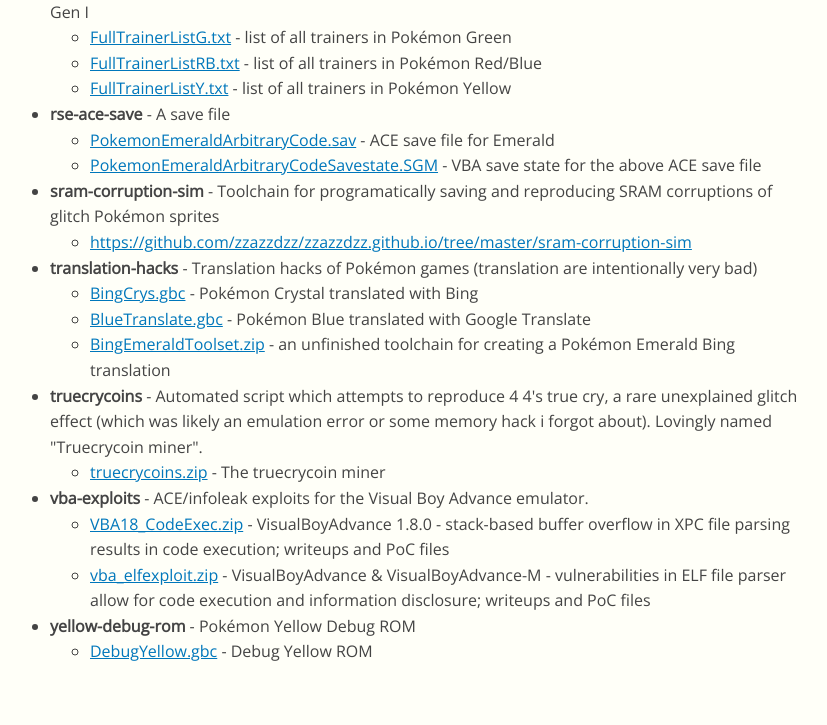
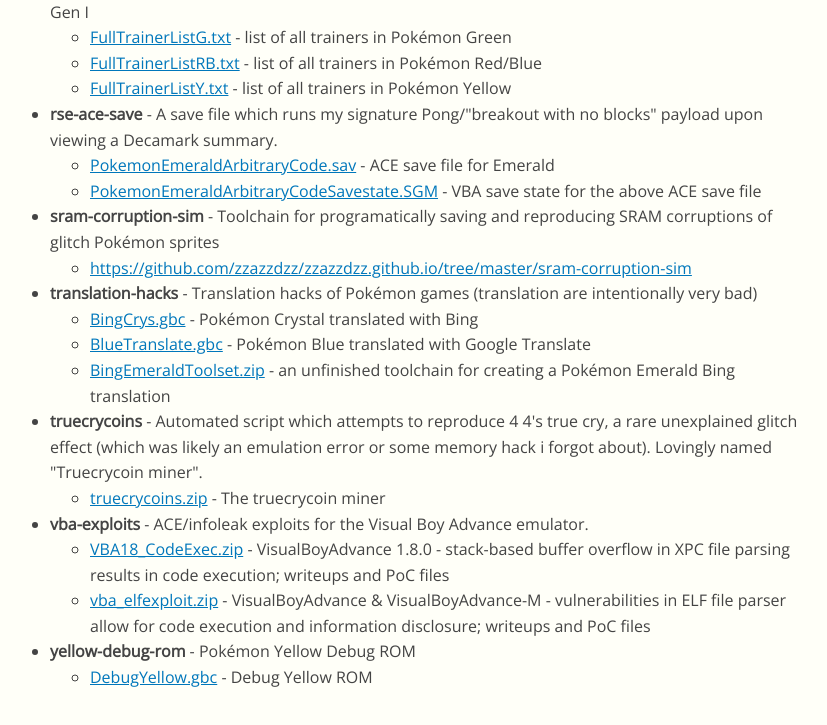
Before and after one commit to zzazzdzz/zzazzdzz.github.io, a plain HTML site: page index.html in a window 1280 px wide. Shown: the part 1375-2100 px from the top of the page, without its empty margins (230-1057 px from the left). Drawn offline with nearby package versions, Linux system fonts and the light colour scheme.

Commit message:
give rse-ace-save a better description :^)

```diff
--- a/index.html
+++ b/index.html
@@ -124,7 +124,7 @@
 			<li><a href='rby-trainer-lists/FullTrainerListY.txt'>FullTrainerListY.txt</a> - list of all trainers in Pok&eacute;mon Yellow</li>
 		</ul>
 	</li>
-	<li><b>rse-ace-save</b> - A save file
+	<li><b>rse-ace-save</b> - A save file which runs my signature Pong/"breakout with no blocks" payload upon viewing a Decamark summary.
 		<ul>
 			<li><a href='rse-ace-save/PokemonEmeraldArbitraryCode.sav'>PokemonEmeraldArbitraryCode.sav</a> - ACE save file for Emerald</li>
 			<li><a href='rse-ace-save/PokemonEmeraldArbitraryCodeSavestate.SGM'>PokemonEmeraldArbitraryCodeSavestate.SGM</a> - VBA save state for the above ACE save file</li>
```
